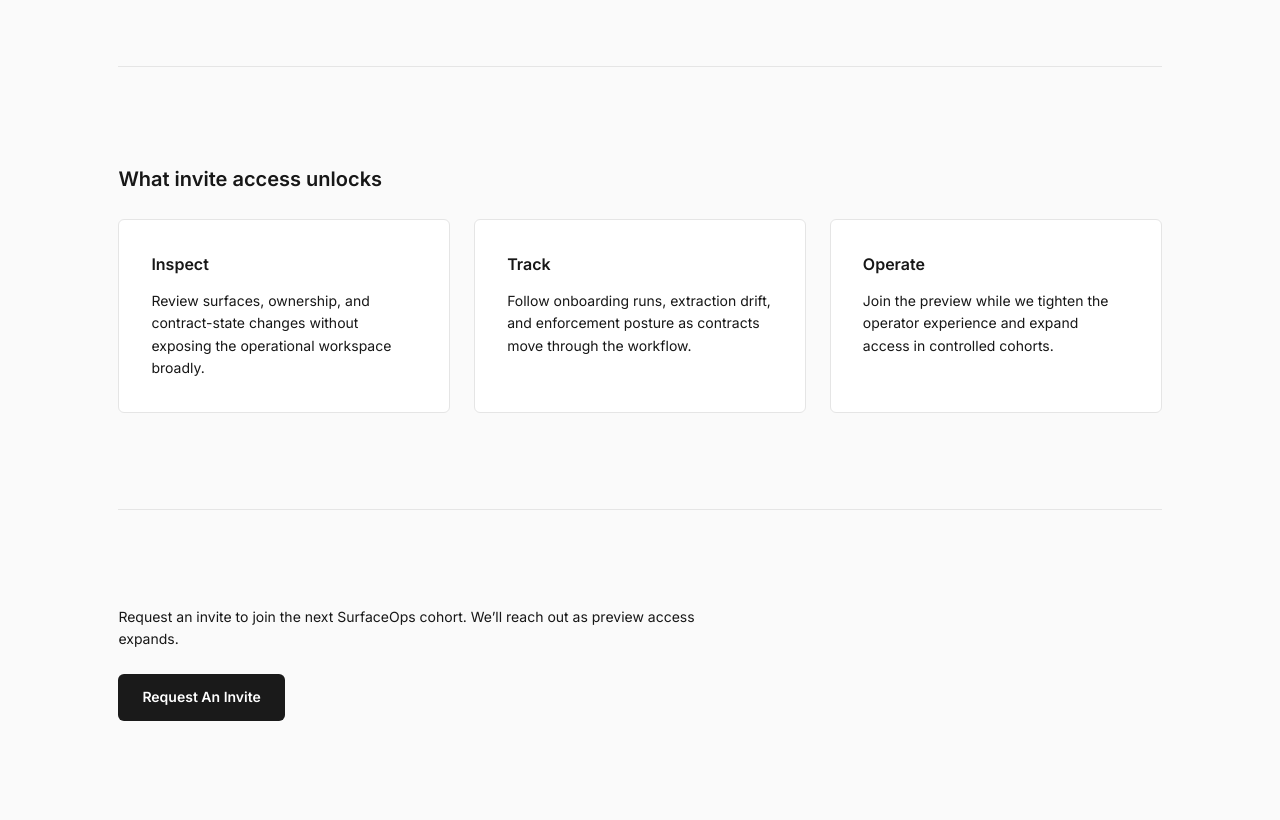
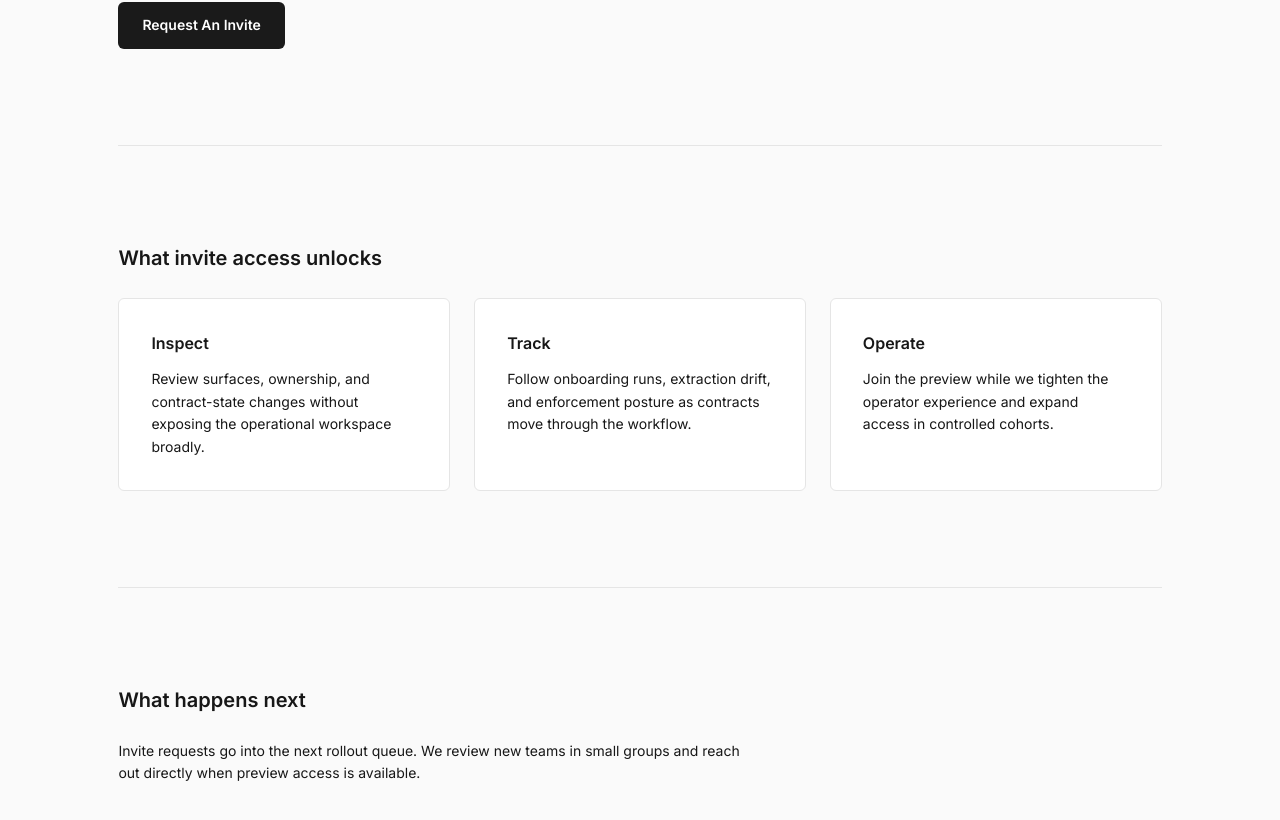
Before and after one commit to Surfaces-Platform/surfaces-webapps, a Next.js app in the folder apps/surfaceops-web/: page / in a window 1280 px wide. Shown: the part 416-1236 px from the top of the page. Built offline with nearby package versions, Linux system fonts and the light colour scheme.

Commit message:
Move SurfaceOps invite CTA into hero

```diff
--- a/apps/surfaceops-web/app/(overview)/page.tsx
+++ b/apps/surfaceops-web/app/(overview)/page.tsx
@@ -59,6 +59,9 @@ export default function Home() {
             extraction drift, ownership, and enforcement posture across production surfaces.
             Access is rolling out in small cohorts while we tighten the workflow.
           </p>
+          <div style={{ marginTop: "32px" }}>
+            <InviteRequestPanel />
+          </div>
         </section>
 
         <section
@@ -138,19 +141,27 @@ export default function Home() {
             borderTop: `1px solid ${colors.neutral[200]}`,
           }}
         >
+          <h2
+            style={{
+              fontSize: "20px",
+              fontWeight: 600,
+              margin: "0 0 24px",
+            }}
+          >
+            What happens next
+          </h2>
           <p
             style={{
               fontSize: "14px",
               fontWeight: 400,
               lineHeight: 1.6,
-              margin: "0 0 24px",
+              margin: 0,
               maxWidth: "640px",
             }}
           >
-            Request an invite to join the next SurfaceOps cohort. We’ll reach out as preview
-            access expands.
+            Invite requests go into the next rollout queue. We review new teams in small groups
+            and reach out directly when preview access is available.
           </p>
-          <InviteRequestPanel />
         </section>
       </div>
     </div>
```
Also changed, not shown: 1 other file (tests, documents, lock files or other folders).
